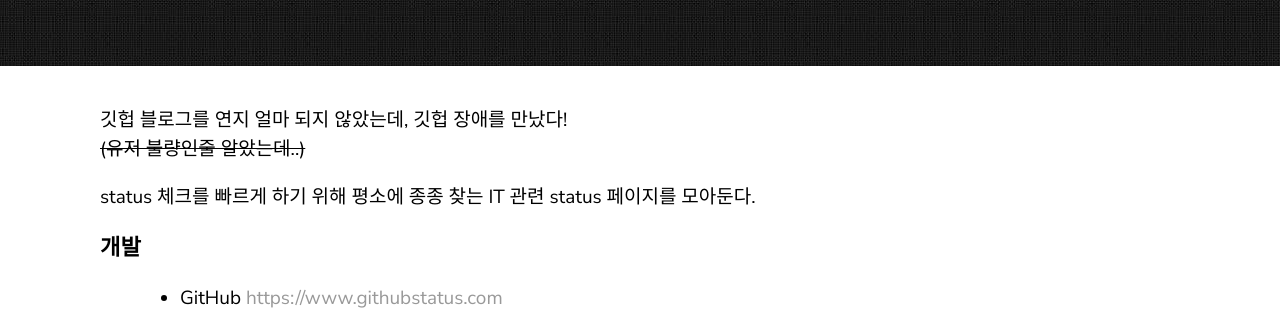
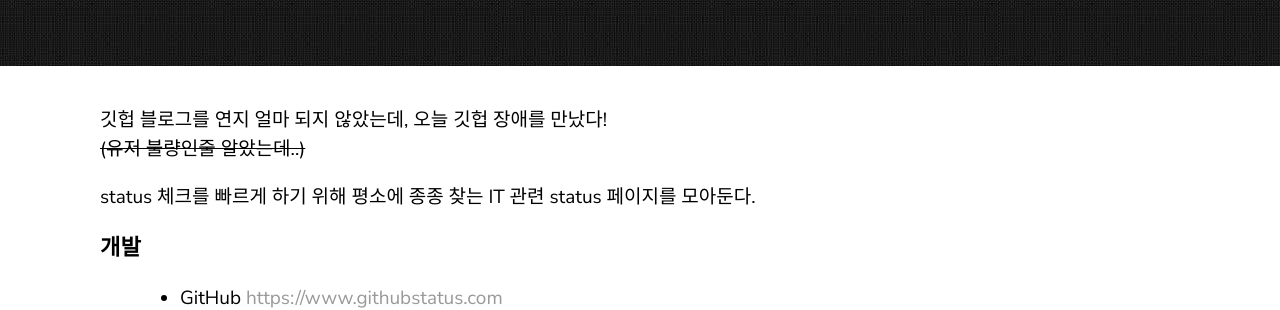
Before and after one commit to dbawriter/dbawriter.github.io, a Jekyll site: the page built from _posts/2020-07-13-status.markdown, in a window 1280 px wide. Shown: the part 366-676 px from the top of the page. Built offline with Jekyll 4.4.1, drawn with Linux system fonts in a browser that asks for light colours; comment, search, counter and statistics services are not loaded.

```diff
--- a/_config.yml
+++ b/_config.yml
@@ -1,6 +1,8 @@
 title: DBAwriter
 author: dbawriter
 email: your-email@domain.com
+timezone: Asia/Seoul
+
 description: > # this means to ignore newlines until "show_exerpts:"
   Write an awesome description for your new site here. You can edit this
   line in _config.yml. It will appear in your document head meta (for
--- a/_posts/2020-07-08-mysql-server-killed-oom.markdown
+++ b/_posts/2020-07-08-mysql-server-killed-oom.markdown
@@ -1,7 +1,7 @@
 ---
 layout: post
 title:  "MySQL DB startup 직후 바로 죽을 때 (OOM)"
-date:   2020-07-08
+date:   2020-07-08 02:00:00
 categories: mysql
 tags: [mysql, database]
 ---
--- a/_posts/2020-07-08-open.markdown
+++ b/_posts/2020-07-08-open.markdown
@@ -1,7 +1,7 @@
 ---
 layout: post
 title:  "Open"
-date:   2020-07-08
+date:   2020-07-08 01:00:00
 categories: diary
 tags: [diary, test-tag]
 ---
--- a/_posts/2020-07-13-status.markdown
+++ b/_posts/2020-07-13-status.markdown
@@ -1,12 +1,12 @@
 ---
 layout: post
 title:  "각종 status 확인 페이지 모음"
-date:   2020-07-13
+date:   2020-07-13 01:00:00
 categories: etc
 tags: [etc, status, github]
 ---
 
-깃헙 블로그를 연지 얼마 되지 않았는데, 깃헙 장애를 만났다!
+깃헙 블로그를 연지 얼마 되지 않았는데, 오늘 깃헙 장애를 만났다!
 ~~(유저 불량인줄 알았는데..)~~
 
 status 체크를 빠르게 하기 위해 평소에 종종 찾는 IT 관련 status 페이지를 모아둔다.
```
